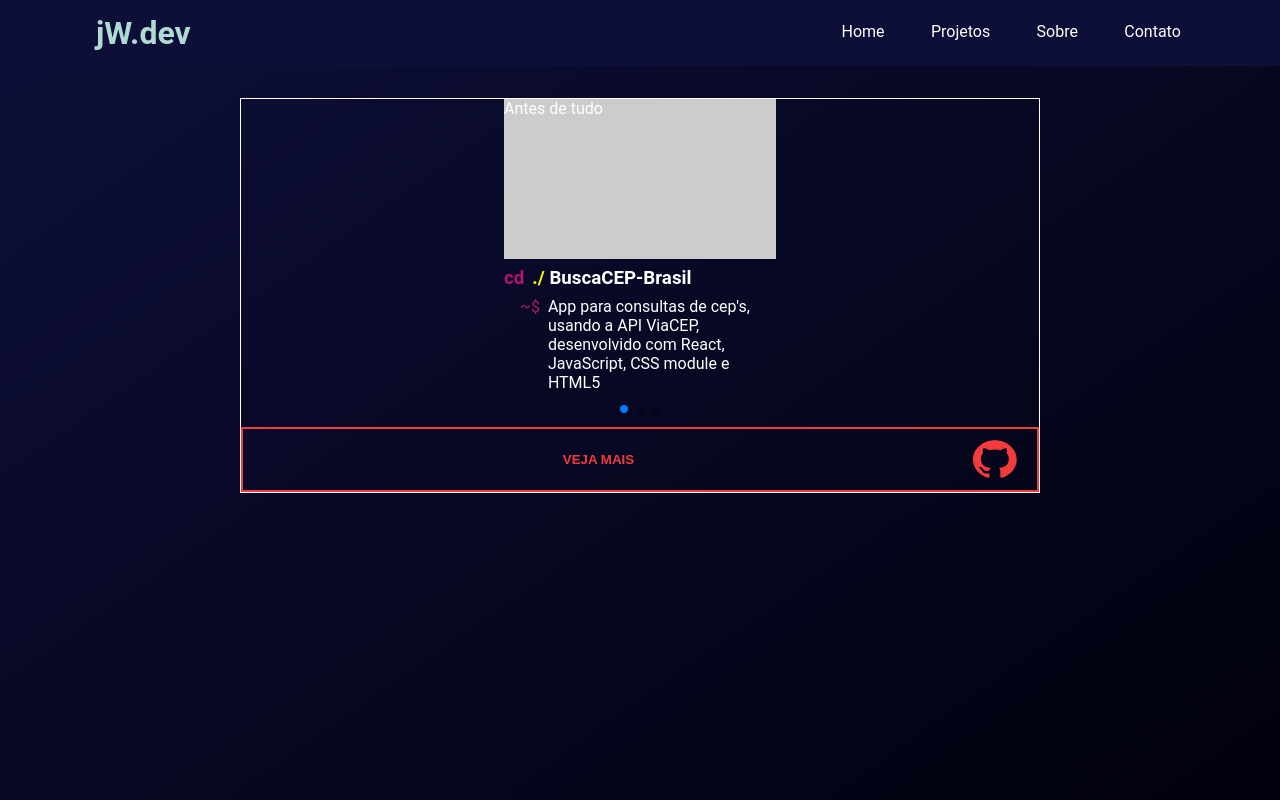
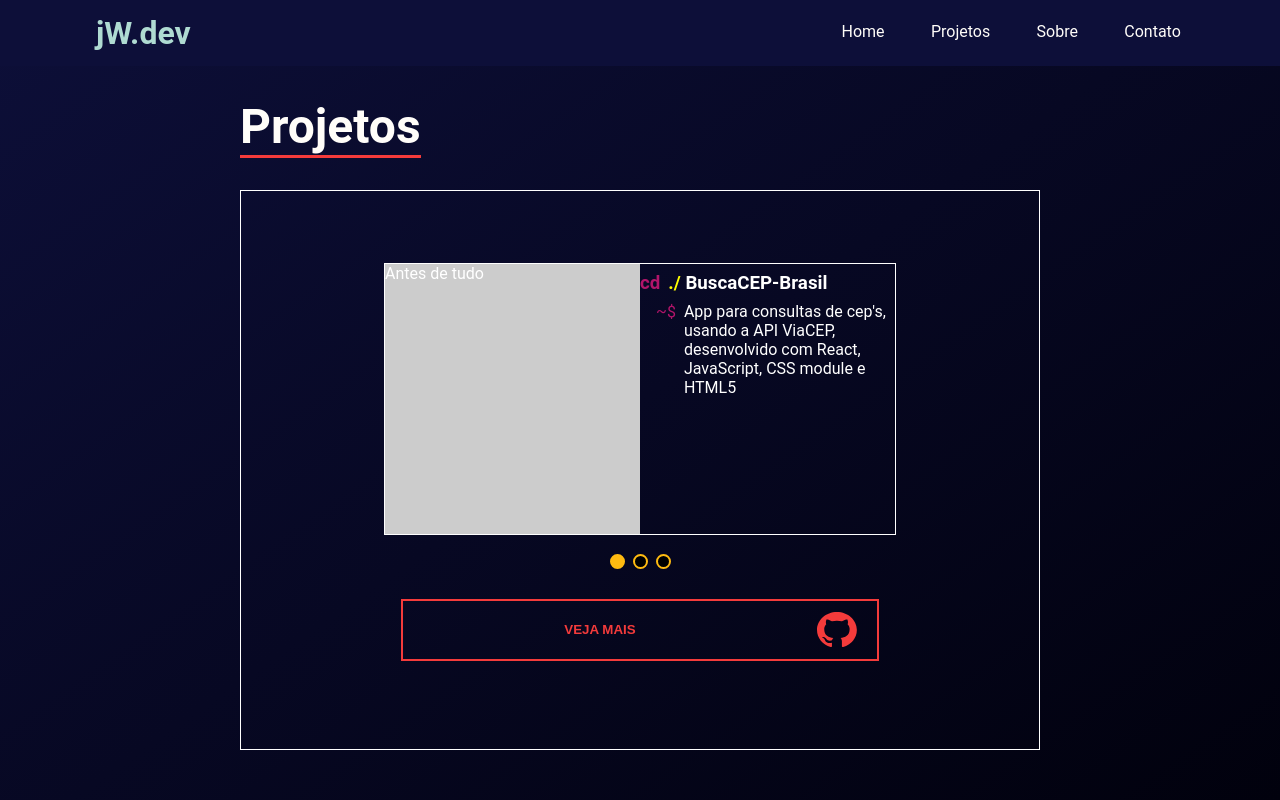
Before and after one commit to jeanwisotscki/portfolio, a Next.js app: page /projetos in a window 1280 px wide. Built offline with nearby package versions, Linux system fonts and the light colour scheme.

Commit message:
styled: ajustando layout

```diff
--- a/src/components/Carousel/CarouselItem/index.tsx
+++ b/src/components/Carousel/CarouselItem/index.tsx
@@ -1,3 +1,4 @@
+import Link from "next/link";
 import React from "react";
 
 import {
@@ -9,8 +10,8 @@ import {
 } from "./styles";
 
 interface CardInfos {
+  title: String;
   thumbnail: String;
-  title: String;
   description: String;
 }
 
@@ -20,22 +21,24 @@ interface CarouselItemProps {
 
 export const CarouselItem = ({ data }: CarouselItemProps) => {
   return (
-    <CardWrapper>
     <a
       href={"https://github.com/jeanwisotscki/"}
       rel="noreferrer"
       target="_blank"
     >
+      <CardWrapper>
         <ImgWrapper>{data.thumbnail}</ImgWrapper>
+
         <TextsWrapper>
           <CardTitle>
             <span>./</span> {data.title}
           </CardTitle>
+
           <CardDescription>
             <p>{data.description}</p>
           </CardDescription>
         </TextsWrapper>
+      </CardWrapper>
     </a>
-    </CardWrapper>
   );
 };
--- a/src/components/Carousel/CarouselItem/styles.ts
+++ b/src/components/Carousel/CarouselItem/styles.ts
@@ -1,14 +1,26 @@
 import styled from "styled-components";
 
 export const CardWrapper = styled.div`
-  width: 17rem;
+  min-height: 17rem;
+  width: 80%;
+  display: grid;
+  grid-template-columns: 1fr 1fr;
+  grid-template-rows: 1fr;
   margin: 0 auto;
+  margin-bottom: 3rem;
+  border: 1px solid white;
+
+  @media (max-width: 769px) {
+    max-width: 17rem;
+    grid-template-columns: 1fr;
+    grid-template-rows: 1fr 1fr;
+  }
 `;
 
 export const ImgWrapper = styled.div`
   background-color: #ccc;
   width: 100%;
-  height: 10rem;
+  height: 100%;
 `;
 
 export const TextsWrapper = styled.div`
--- a/src/components/Carousel/index.tsx
+++ b/src/components/Carousel/index.tsx
@@ -1,19 +1,17 @@
 import React from "react";
-import Image from "next/image";
 import { Pagination } from "swiper";
 import { Swiper, SwiperSlide } from "swiper/react";
 
 import { CarouselItem } from "./CarouselItem";
 import { carouselData } from "./carouselData";
 
-import { RedirectButton } from "../RedirectButton";
-
 import "swiper/css";
 import "swiper/css/pagination";
+import { Container } from "./styles";
 
 export const Carousel = () => {
   return (
-    <div>
+    <Container>
       <Swiper pagination={true} modules={[Pagination]}>
         {carouselData.map((item, index) => (
           <SwiperSlide key={index}>
@@ -21,20 +19,6 @@ export const Carousel = () => {
           </SwiperSlide>
         ))}
       </Swiper>
-
-      <RedirectButton
-        href="https://github.com/jeanwisotscki/"
-        icon={
-          <Image
-            src={"/github-icon.svg"}
-            width={50}
-            height={50}
-            alt="github icon"
-          />
-        }
-      >
-        veja mais
-      </RedirectButton>
-    </div>
+    </Container>
   );
 };
--- a/src/components/Carousel/styles.ts
+++ b/src/components/Carousel/styles.ts
@@ -1,5 +1,9 @@
 import styled from "styled-components";
 
-export const SelectorsWrapper = styled.div`
-  background-color: #555;
+export const Container = styled.div`
+  max-width: 40rem;
+  height: 100%;
+  margin: 0 auto;
+  display: flex;
+  align-items: center;
 `;
--- a/src/components/Header/components/MenuMobile/styles.ts
+++ b/src/components/Header/components/MenuMobile/styles.ts
@@ -3,6 +3,7 @@ import styled from "styled-components";
 export const Container = styled.div`
   display: flex;
   align-items: center;
+  z-index: 9;
 
   button {
     width: 30px;
@@ -10,7 +11,7 @@ export const Container = styled.div`
     color: ${(props) => props.theme.colors.lightBlue};
     background: none;
     border: none;
-    z-index: 5;
+    z-index: 9;
   }
 
   nav {
--- a/src/components/PageTitle/styles.ts
+++ b/src/components/PageTitle/styles.ts
@@ -5,5 +5,5 @@ export const Title = styled.h1`
   color: ${(props) => props.theme.colors.white};
   font-size: ${(props) => props.theme.fontSizes.large};
   border-bottom: 3px solid ${(props) => props.theme.colors.red};
-  margin-top: 2rem;
+  margin: 2rem 0;
 `;
--- a/src/pages/projetos/index.tsx
+++ b/src/pages/projetos/index.tsx
@@ -1,17 +1,37 @@
 import React from "react";
+import Image from "next/image";
+
 import { Carousel } from "../../components/Carousel";
+import { PageTitle } from "../../components/PageTitle";
+import { LayoutBase } from "../../components/LayoutBase";
+import { RedirectButton } from "../../components/RedirectButton";
 
-import { LayoutBase } from "../../components/LayoutBase";
-import { PageTitle } from "../../components/PageTitle";
-import { Container } from "./styles";
+import { ButtonWrapper, Container } from "./styles";
 
-//<PageTitle title="Projetos" />
-
+//
 const Projetos = () => {
   return (
     <LayoutBase>
+      <PageTitle title="Projetos" />
+
       <Container>
         <Carousel />
+
+        <ButtonWrapper>
+          <RedirectButton
+            href="https://github.com/jeanwisotscki/"
+            icon={
+              <Image
+                src={"/github-icon.svg"}
+                width={50}
+                height={50}
+                alt="github icon"
+              />
+            }
+          >
+            veja mais
+          </RedirectButton>
+        </ButtonWrapper>
       </Container>
     </LayoutBase>
   );
--- a/src/pages/projetos/styles.ts
+++ b/src/pages/projetos/styles.ts
@@ -2,6 +2,21 @@ import styled from "styled-components";
 
 export const Container = styled.div`
   color: #fff;
+  min-height: 70vh;
+  display: flex;
+  flex-direction: column;
+  justify-content: center;
   border: 1px solid #fff;
-  margin-top: 2rem;
+
+  @media (max-width: 769px) {
+    display: block;
+  }
 `;
+
+export const ButtonWrapper = styled.div`
+  width: 60%;
+  display: flex;
+  flex-direction: column;
+  justify-content: center;
+  margin: 1rem auto;
+`;
--- a/src/styles/globalStyles.ts
+++ b/src/styles/globalStyles.ts
@@ -34,4 +34,19 @@ export const GlobalStyle = createGlobalStyle`
     outline: none;
     cursor: pointer;
   }
+
+  .swiper-pagination-bullet {
+    height: 15px;
+    width: 15px;
+    border: 2px solid #fb1 !important;
+    opacity: 1;
+  }
+
+  .swiper-pagination-bullet-active {
+    height: 15px;
+    width: 15px;
+    background-color: #fb1 !important;
+    border-color: #fb1 !important;
+  }
+
 `;
```
Lines whose indentation alone changed are shown as unchanged.
